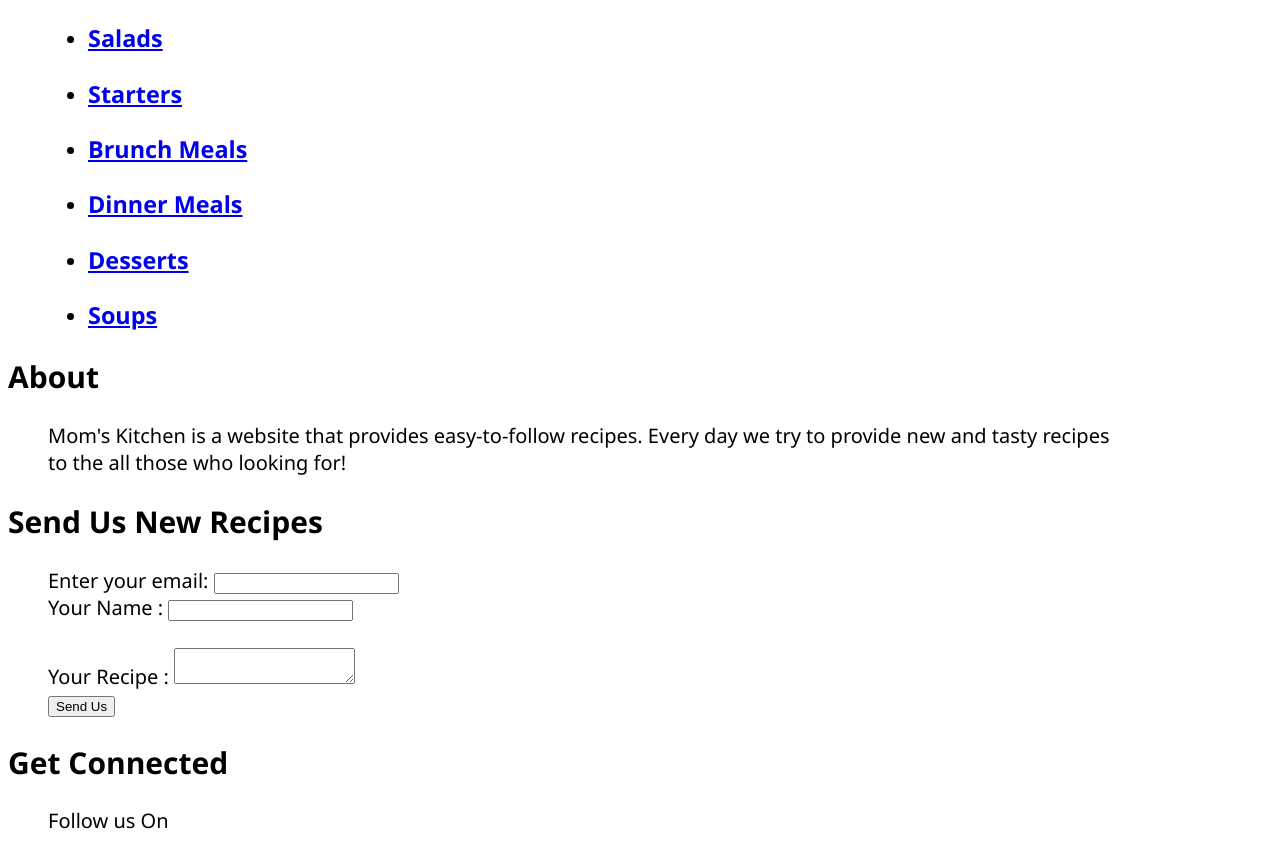
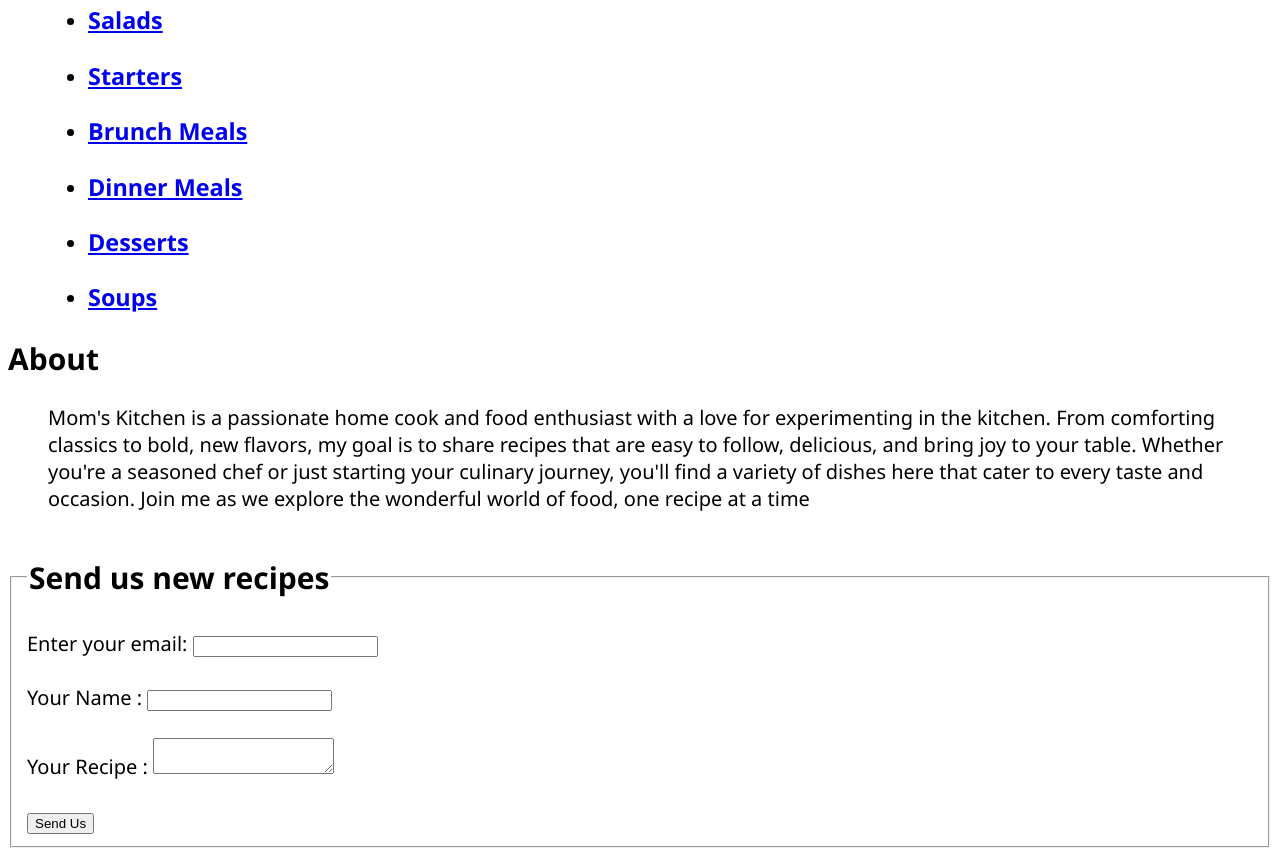
Before and after one commit to VihangaHesha/Mamas-Kitchen, a plain HTML site: page index.html in a window 1280 px wide. Shown: the part 899-1754 px from the top of the page. Drawn offline with Linux system fonts and the light colour scheme.

Commit message:
Restructured the index page acording to structural elements

```diff
--- a/index.html
+++ b/index.html
@@ -5,7 +5,7 @@
     <meta name="viewport" content="width=device-width, initial-scale=1.0" />
     <title>Home Paget</title>
     <style>
-      .align {
+      .text {
         font-family: "Segoe UI", Tahoma, Geneva, Verdana, sans-serif;
         font-size: 20px;
       }
@@ -18,24 +18,35 @@
     </style>
   </head>
   <body>
-    <div class="align">
+    <main>
+      <section>
+        <div class="text">
           <center>
             <u><h1>Mom's Kitchen</h1></u>
           </center>
           <hr />
-      <p class="align">
+        </div>
+      </section>
+      <section>
+        <div class="text">
+          <p>
             Welcome to Mom's Kitchen, your go-to destination for delicious,
-        easy-to-follow recipes that cater to every taste and occasion. <br />
-        Whether you're a seasoned chef or just starting your culinary journey,
-        our collection of recipes is designed to inspire and guide you in the
-        kitchen. From quick weeknight dinners to decadent desserts, we offer a
-        wide variety of dishes that are sure to satisfy. Explore our tips,
-        step-by-step guides, and creative meal ideas to elevate your cooking and
-        bring joy to your table!
+            easy-to-follow recipes that cater to every taste and occasion.
+            <br />
+            Whether you're a seasoned chef or just starting your culinary
+            journey, our collection of recipes is designed to inspire and guide
+            you in the kitchen. From quick weeknight dinners to decadent
+            desserts, we offer a wide variety of dishes that are sure to
+            satisfy. Explore our tips, step-by-step guides, and creative meal
+            ideas to elevate your cooking and bring joy to your table!
           </p>
         </div>
+      </section>
+    </main>
     <br />
-    <div class="align">
+    <!-- ================ -->
+    <section>
+      <div class="text">
         <dl>
           <dt><h2>Latest & Updates</h2></dt>
           <dd>
@@ -47,6 +58,13 @@
                 class="center"
             /></a>
           </dd>
+        </dl>
+      </div>
+    </section>
+    <!-- ======== -->
+    <section>
+      <div class="text">
+        <dl>
           <dt>
             <h2>Categories</h2>
           </dt>
@@ -72,28 +90,55 @@
               </li>
             </ul>
           </dd>
+        </dl>
+      </div>
+    </section>
+    <!-- ============ -->
+    <article>
+      <section>
+        <div class="text">
+          <dl>
             <dt><h2>About</h2></dt>
             <dd>
               <p>
-            Mom's Kitchen is a website that provides easy-to-follow recipes.
-            Every day we try to provide new and tasty recipes <br />
-            to the all those who looking for!
+                Mom's Kitchen is a passionate home cook and food enthusiast with
+                a love for experimenting in the kitchen. From comforting
+                classics to bold, new flavors, my goal is to share recipes that
+                are easy to follow, delicious, and bring joy to your table.
+                Whether you're a seasoned chef or just starting your culinary
+                journey, you'll find a variety of dishes here that cater to
+                every taste and occasion. Join me as we explore the wonderful
+                world of food, one recipe at a time
               </p>
             </dd>
-        <dt><h2>Send Us New Recipes</h2></dt>
-        <dd>
+          </dl>
+        </div>
+      </section>
+    </article>
+    <!-- =========== -->
+    <section>
+      <div class="text">
+        <fieldset>
+          <legend><h2>Send us new recipes</h2></legend>
           <label for="email">Enter your email:</label>
           <input type="email" id="email" name="email" />
-          <br />
-          <label for="name">Your Name :</label>
+          <br /><br />
+          <label for="name">Your Name : </label>
           <input type="text" name="name" id="name" />
           <br />
           <br />
           <label for="recipe">Your Recipe :</label>
           <textarea name="recipe" id="recipe"></textarea>
-          <br />
+          <br /><br />
           <input type="submit" value="Send Us" />
-        </dd>
+        </fieldset>
+      </div>
+    </section>
+    <!-- ================ -->
+    <section>
+      <div class="text">
+        <nav>
+          <dl>
             <dt><h2>Get Connected</h2></dt>
             <dd>Follow us On</dd>
             <br />
@@ -118,7 +163,9 @@
               />
             </a>
           </dl>
+        </nav>
       </div>
+    </section>
     <br />
   </body>
 </html>
```
Lines whose indentation alone changed are shown as unchanged.
